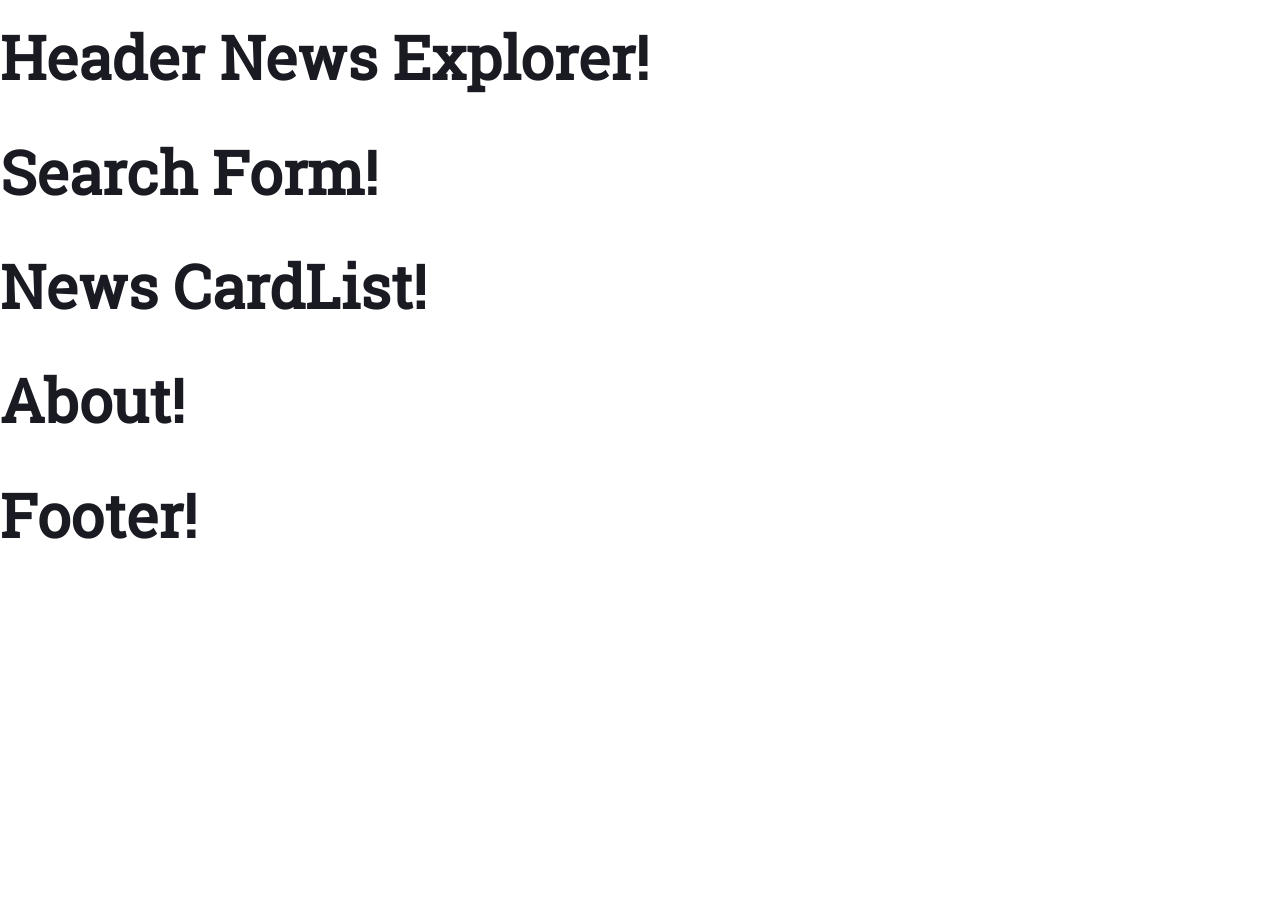
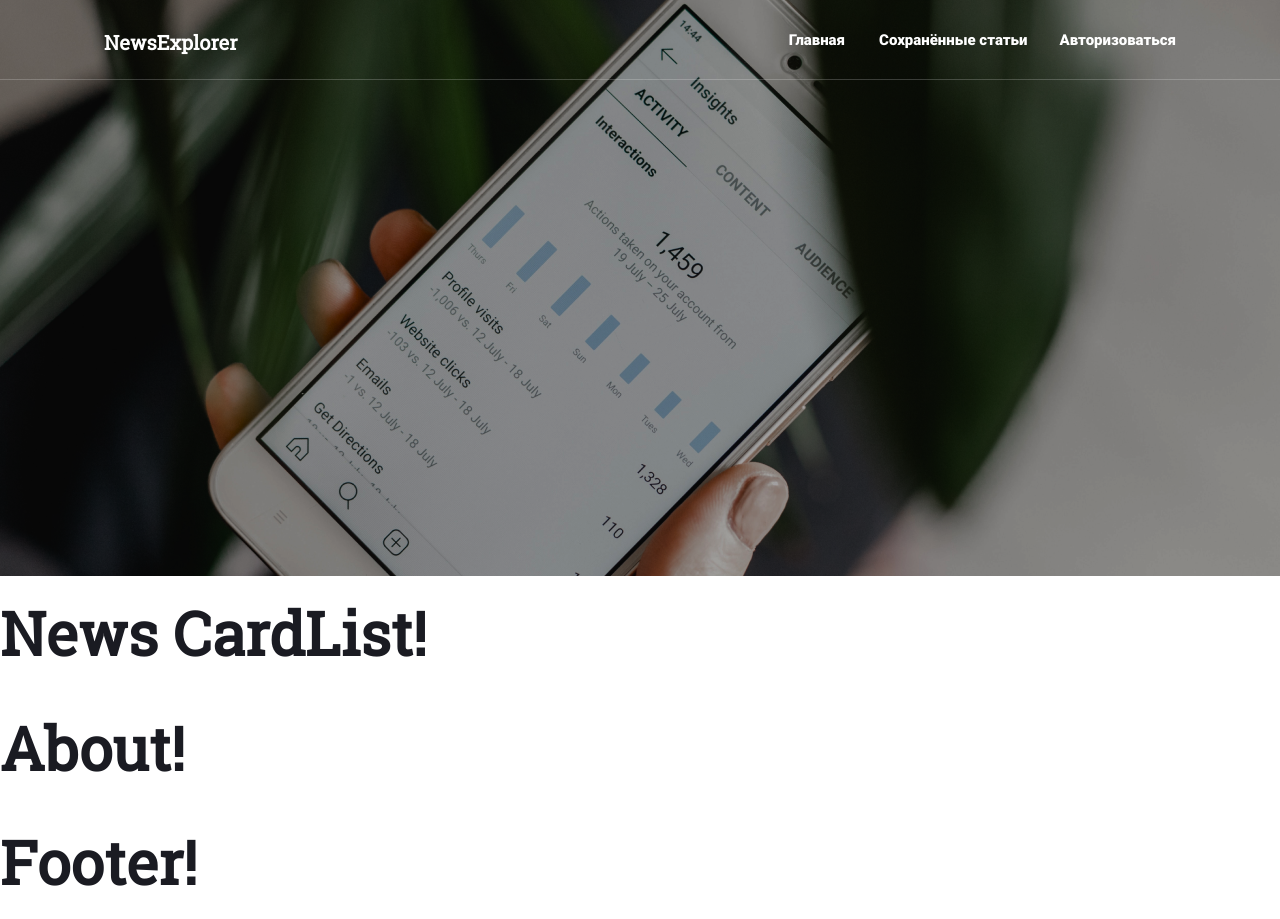
Before and after one commit to MaximStovba/news-explorer-frontend, a React (Create React App) app: page / in a window 1280 px wide. Before the commit the page ends 800 px from the top, so only its background shows below. Built offline with nearby package versions, Linux system fonts and the light colour scheme.

Commit message:
компонент Header

```diff
--- a/src/components/Header/Header.css
+++ b/src/components/Header/Header.css
@@ -1,8 +1,25 @@
 .header {
+  /* расположение в сетке main */
+  z-index: 1;
+  grid-column: 1;
+  grid-row: 1/2;
+  /* декоротивный элемент снизу */
+  border-bottom: 1px solid rgba(255, 255, 255, 0.2);
+  /* сетка header */
+  display: grid;
+  grid-template-columns: 2fr;
+  grid-template-rows: 1fr;
+}
+
+.header__logo {
+  margin: 30px 0 0 104px;
   font-family: Roboto Slab;
   font-style: normal;
-  font-weight: normal;
-  font-size: 30px;
-  line-height: 34px;
-  color: #1A1B22;
+  font-weight: bold;
+  font-size: 20px;
+  line-height: 24px;
+  color: #FFFFFF;
+  /* расположение в сетке header */
+  grid-column: 1/2;
+  grid-row: 1;
 }
--- a/src/components/Header/Header.js
+++ b/src/components/Header/Header.js
@@ -2,11 +2,13 @@
 
 import React from 'react';
 import './Header.css';
+import Navigation from '../Navigation/Navigation';
 
 function Header() {
   return (
     <header className="header">
-      <h1>Header News Explorer!</h1>
+      <h1 className="header__logo">NewsExplorer</h1>
+      <Navigation />
     </header>
   );
 }
--- a/src/components/Main/Main.css
+++ b/src/components/Main/Main.css
@@ -1,5 +1,8 @@
 .main {
   display: grid;
   grid-template-columns: 1fr;
-  grid-template-rows: repeat(5, 1fr);
+  grid-template-rows:
+    80px
+    calc(576px - 80px)
+    repeat(3, 1fr);
 }
--- a/src/components/Navigation/Navigation.css
+++ b/src/components/Navigation/Navigation.css
@@ -1,3 +1,54 @@
 .navigation {
+  margin-right: 104px;
+  font-family: Roboto;
+  font-style: normal;
+  font-weight: 500;
+  font-size: 10px;
+  line-height: 24px;
+  color: #FFFFFF;
+  /* расположение в сетке header */
+  grid-column: 2/3;
+  grid-row: 1;
+  /* выравнивание по вертикале */
+  align-items: center;
+}
 
+.navigation_status_signin {
+  /* сетка navigation */
+  display: grid;
+  grid-template-columns: repeat(3, min-content);
+  grid-template-rows: 1fr;
+  grid-template-areas:
+  "navigation__link_type_main navigation__link_type_article navigation__btn";
 }
+
+.navigation_status_signout {
+  /* сетка navigation */
+  display: grid;
+  grid-template-columns: repeat(2, min-content);
+  grid-template-rows: 1fr;
+  grid-template-areas:
+  "navigation__link_type_main navigation__btn";
+}
+
+.navigation__link {
+  margin: 0;
+}
+
+.navigation__link_type_main {
+  /* расположение в сетке navigation */
+  grid-area: navigation__link_type_main;
+  margin-right: 34px;
+}
+
+.navigation__link_type_article {
+  /* расположение в сетке navigation */
+  grid-area: navigation__link_type_article;
+  margin-right: 32px;
+}
+
+.navigation__btn {
+  margin: 0;
+  /* расположение в сетке navigation */
+  grid-area: navigation__btn;
+}
--- a/src/components/Navigation/Navigation.js
+++ b/src/components/Navigation/Navigation.js
@@ -5,8 +5,10 @@ import './Navigation.css';
 
 function Navigation() {
   return (
-    <div className="navigation">
-      <h1>Navigation!</h1>
+    <div className="navigation navigation_status_signin">
+      <h2 className="navigation__link navigation__link_type_main">Главная</h2>
+      <h2 className="navigation__link navigation__link_type_article">Сохранённые&nbsp;статьи</h2>
+      <h2 className="navigation__btn">Авторизоваться</h2>
     </div>
   );
 }
--- a/src/components/SearchForm/SearchForm.css
+++ b/src/components/SearchForm/SearchForm.css
@@ -1,8 +1,10 @@
 .search-form {
-  font-family: Roboto Slab;
-  font-style: normal;
-  font-weight: normal;
-  font-size: 30px;
-  line-height: 34px;
-  color: #1A1B22;
+  /* фоновое изображение */
+  background:
+    url(../../images/search_bg.png)
+    no-repeat
+    center;
+  /* расположение в сетке main */
+  grid-column: 1;
+  grid-row: 1/3;
 }
--- a/src/components/SearchForm/SearchForm.js
+++ b/src/components/SearchForm/SearchForm.js
@@ -6,7 +6,7 @@ import './SearchForm.css';
 function SearchForm() {
   return (
     <form className="search-form">
-      <h1>Search Form!</h1>
+
     </form>
   );
 }
```
Also changed, not shown: src/images/search_bg.png (added).
